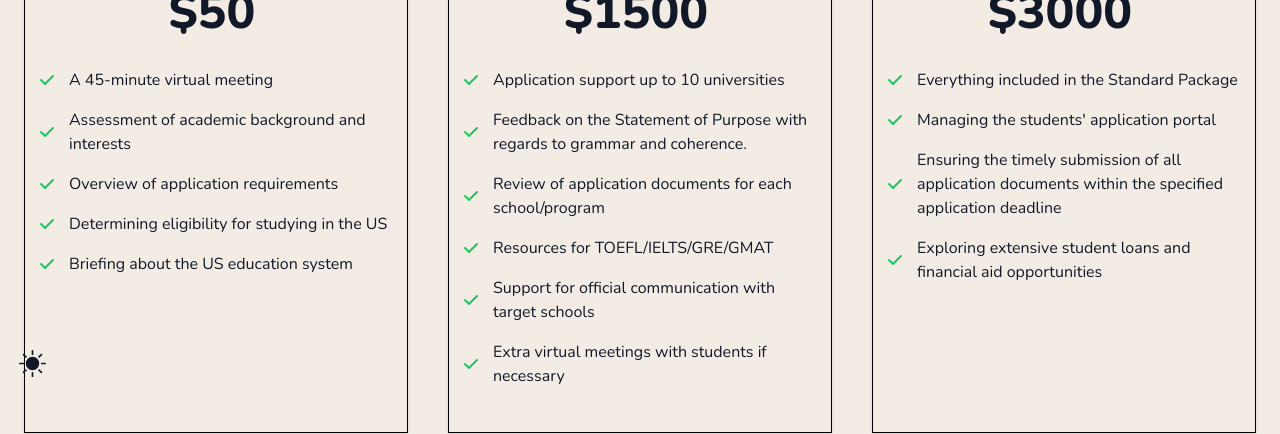
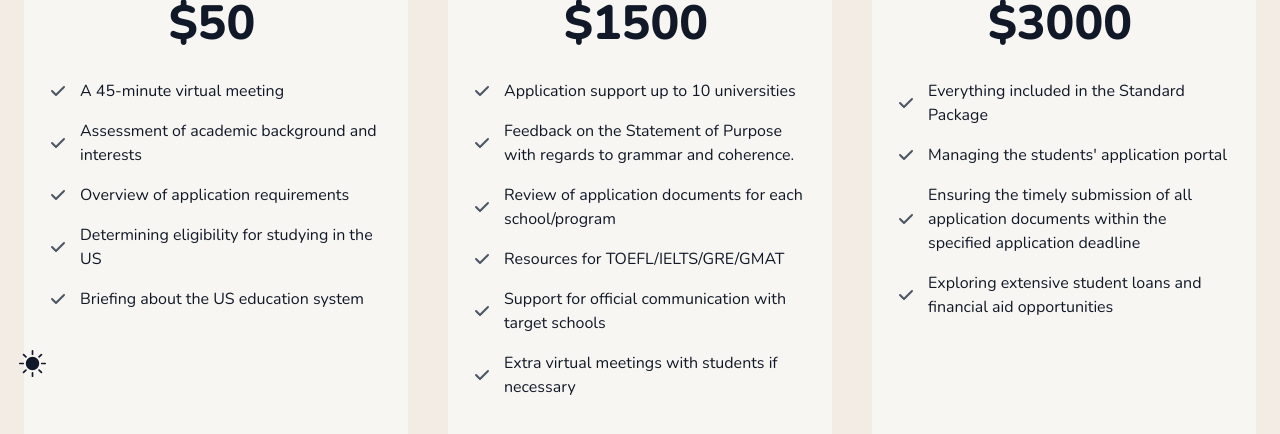
Before and after one commit to trustdan/caprawise-nextjs-education-consulting-website, a Next.js app: page /services in a window 1280 px wide. Shown: the part 397-831 px from the top of the page. Built offline with nearby package versions, Linux system fonts and the light colour scheme; no server answers.

Commit message:
change text color, bg-color, spacing and more

```diff
--- a/app/components/ServicePlan.tsx
+++ b/app/components/ServicePlan.tsx
@@ -20,10 +20,9 @@ export default function ServicePlan({
 
   return (
     <div
-      className="flex flex-col p-3 mx-auto max-w-md text-center text-gray-900
-    bg-LIGHT_PRIMARY_BG_COLOR dark:bg-DARK_PRIMARY_BG_COLOR
-    border border-black shadow dark:border-gray-600 dark:text-white
-    lg:hover:scale-105 transition duration-200 ease-in-out  "
+      className="flex flex-col p-6 rounded-lg mx-auto max-w-sm  lg:min-w-full text-center text-gray-900
+    bg-LIGHT_SECONDARY_BG_COLOR dark:bg-DARK_SECONDARY_BG_COLOR dark:text-white
+    lg:hover:scale-[1.02] transition ease-in-out"
     >
       <h3 className="mb-4 text-2xl font-semibold" ref={hRef}>
         {language === "en" ? name.en : name.tr}
@@ -45,7 +44,7 @@ export default function ServicePlan({
         {features.map((feature) => (
           <li key={feature.en} className="flex items-center space-x-3">
             <svg
-              className="flex-shrink-0 w-5 h-5 text-green-500 dark:text-green-400"
+              className="flex-shrink-0 w-5 h-5 text-gray-600 dark:text-green-400"
               fill="currentColor"
               viewBox="0 0 20 20"
               xmlns="http://www.w3.org/2000/svg"
```
